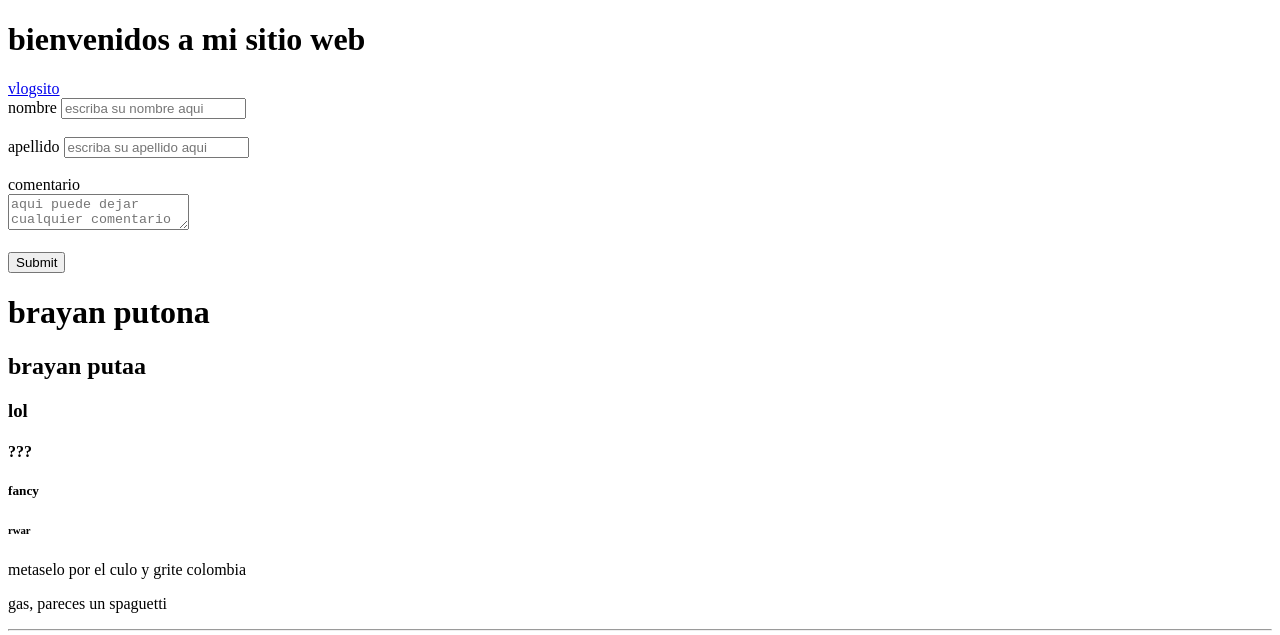
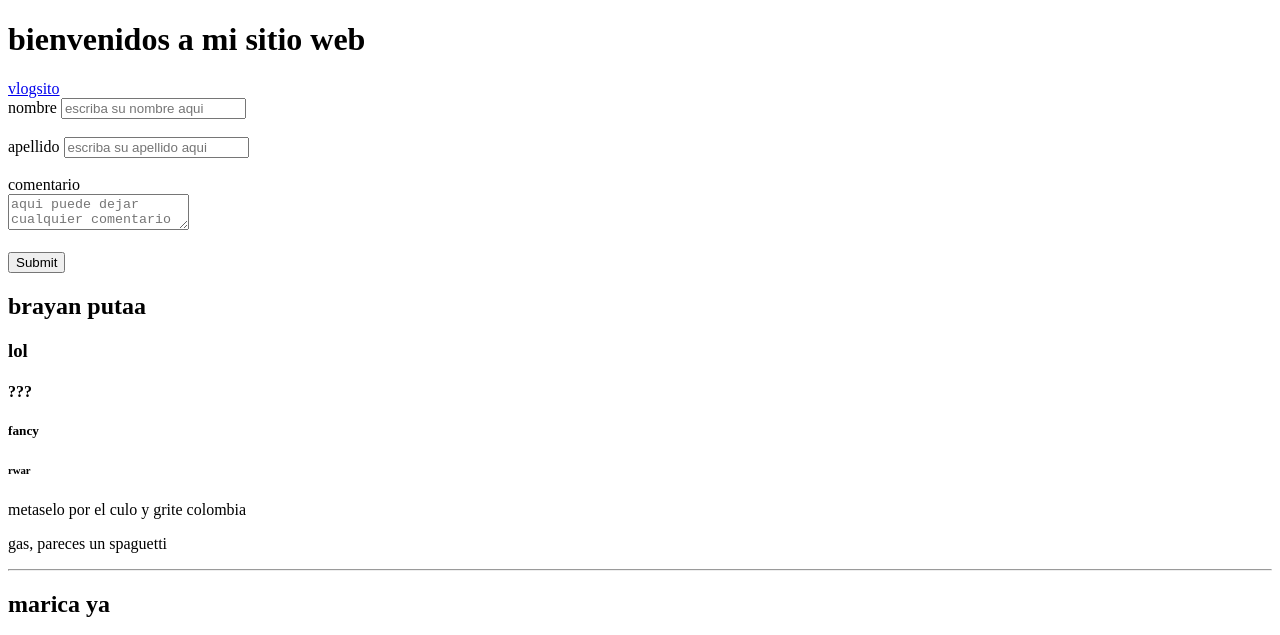
Before and after one commit to alecitocam/personalspace, a plain HTML site: page index.html in a window 1280 px wide. Shown: the top 635 px of the page. Drawn offline with Linux system fonts and the light colour scheme.

Commit message:
Update index.html

```diff
--- a/index.html
+++ b/index.html
@@ -18,7 +18,6 @@
         <br>
         <input type="submit">
     </form>
-    <h1> brayan putona</h1>
     <h2> brayan putaa</h2>
     <h3>lol</h3>
     <h4>???</h4>
```
